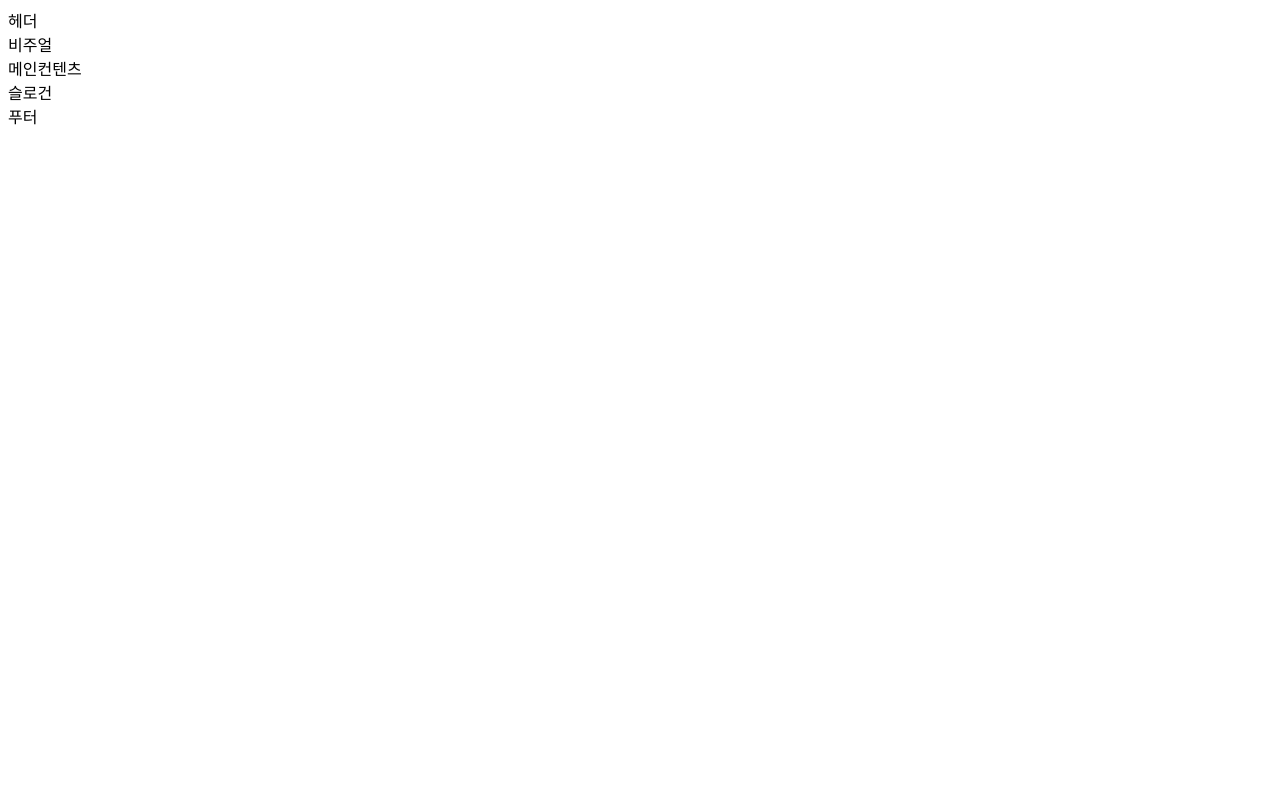
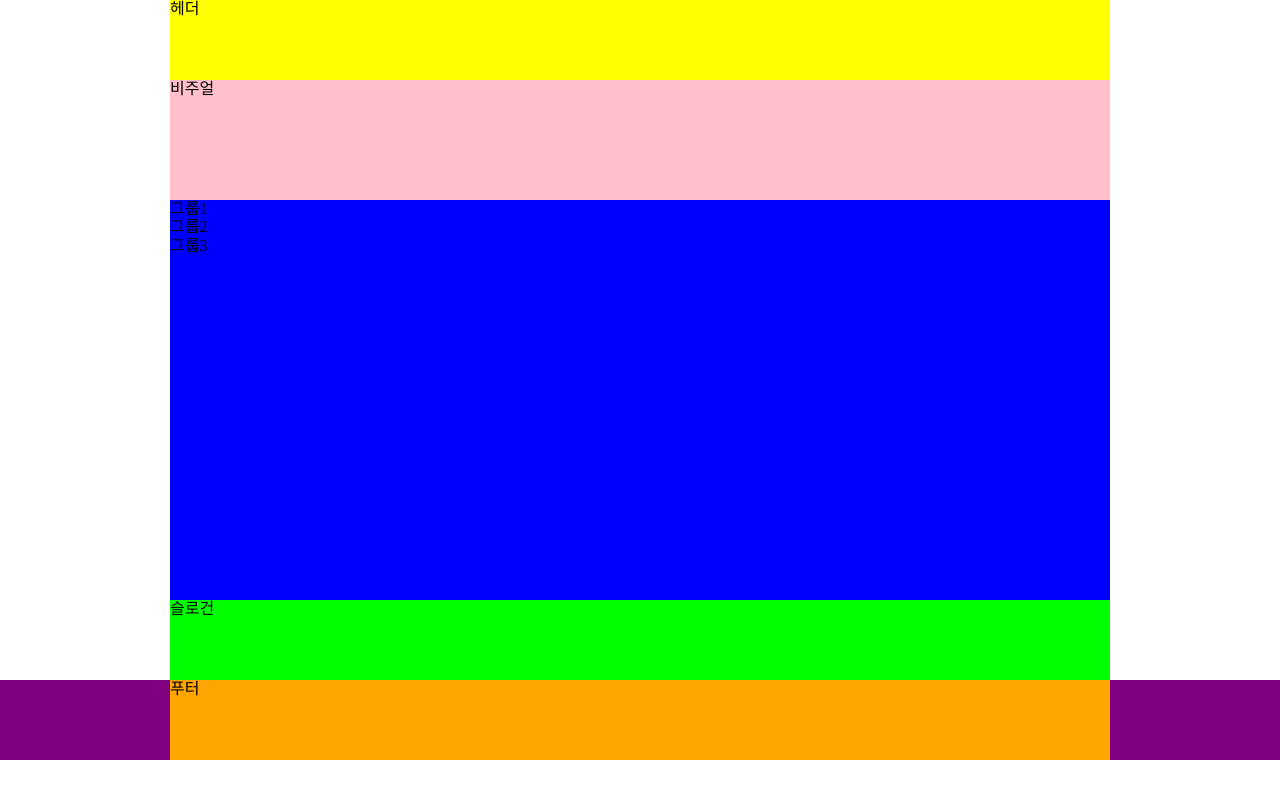
Before and after one commit to PisoDev77/zeroConnecTo, a website: page HTML5/index.html in a window 1280 px wide. Drawn offline with Linux system fonts and the light colour scheme.

Commit message:
CSS initialize & Base Layout made

```diff
--- a/HTML5/css/index.css
+++ b/HTML5/css/index.css
@@ -1 +1,45 @@
-/* 웹 카페 */
+@import url("./normalize.css");
+
+*, *::before, *::after{
+    box-sizing: border-box;
+}
+
+/* Layout */
+
+.header,.visual,.main,.slogan,.footer-inner{
+    width: 940px;
+    margin: 0 auto;
+}
+
+/* 헤더 */
+.header{
+    background: yellow;
+    height: 10vh;
+}
+
+/* 비주얼 */
+.visual{
+    background: pink;
+    height: 120px;
+}
+
+/* 메인 */
+.main{
+    background: blue;
+    min-height: 400px;
+}
+
+/* 슬로건 */
+.slogan{
+    background: lime;
+    height: 10vh;
+}
+
+/* 푸터 */
+.footer{
+    background: purple;
+}
+.footer-inner{
+    background: orange;
+    height: 10vh;
+}
--- a/HTML5/index.html
+++ b/HTML5/index.html
@@ -9,19 +9,33 @@
         SEO와 연관되 있음
         다국어 지원 버전 UTF-8
      -->
-    <meta charset="UTF-8">
-    <meta http-equiv="X-UA-Compatible" content="IE=edge">
-    <meta name="viewport" content="width=device-width, initial-scale=1.0">
+    <meta charset="UTF-8" />
+    <meta http-equiv="X-UA-Compatible" content="IE=edge" />
+    <meta name="viewport" content="width=device-width, initial-scale=1.0" />
+
+
     <title>웹카페 Natural</title>
 
-    <link rel="stylesheet" href="./css/index.css">
+    <link rel="stylesheet" href="./css/index.css" />
 </head>
 <body>
 
-
     <header class="header">헤더</header>
     <div class="visual">비주얼</div>
-    <main class="main">메인컨텐츠</main>
+    <main class="main">
+
+        <div class="group group1">그룹1</div>
+        <div class="group group2">그룹2</div>
+        <div class="group group3">그룹3</div>
+
+
+
+        <!--
+            div.group.group$*3
+            div.group.group${그룹$}*3
+        -->
+
+    </main>
     <article class="slogan">슬로건</article>
     <footer class="footer">
         <div class="footer-inner">푸터</div>
```
